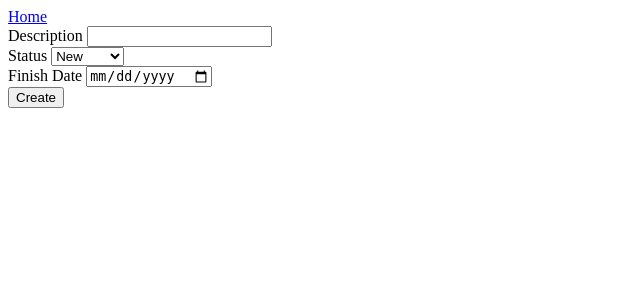
After one commit to nurlansapyzhan/homework_52_nurlan_sapyzhan, a Django app: page /task/add/ in a window 1280 px wide. The commit adds this page. Shown: the top 300 px of the page, without its empty margins (0-640 px from the left). Run offline with Django 4.2, Linux system fonts and the light colour scheme.

Commit message:
Функционал добавления и изменения файлов
Добавил функционал добавления и изменил файл index.html

```diff
--- a/App/to_do_list/templates/index.html
+++ b/App/to_do_list/templates/index.html
@@ -8,10 +8,7 @@
 <h1 class="welcome_header">To Do List</h1>
 <a href="/task/add" class="add_link">Add task</a>
 {% for task in tasks %}
-    <h2>{{ task.description }} - {{ task.status }}</h2>
-    <p>
-        <a href="#" class="detail-link">More</a>
-    </p>
+    <h2>{{ task.description }} - {{ task.status }} {{ task.finish_date }}</h2>
 {% endfor %}
 </body>
 </html>
--- /dev/null
+++ b/App/to_do_list/templates/task_create.html
@@ -0,0 +1,38 @@
+<!DOCTYPE html>
+<html lang="en">
+<head>
+    <meta charset="UTF-8">
+    <title>New Task</title>
+</head>
+<body>
+<div class="header">
+    <a href="/" class="home_link">Home</a>
+</div>
+<div class="container">
+    <div class="form">
+        <form action="/task/add/" method="post">
+            {% csrf_token %}
+            <div class="form_row">
+                <label for="description">Description</label>
+                <input type="text" id="description" name="description">
+            </div>
+            <div class="form_row">
+                <label for="status">Status</label>
+                <select name="status" id="status">
+                    <option value="new">New</option>
+                    <option value="in order">In order</option>
+                    <option value="finished">Finished</option>
+                </select>
+            </div>
+            <div class="form_row">
+                <label for="finish_date">Finish Date</label>
+                <input type="date" id="finish_date" name="finish_date">
+            </div>
+            <div class="form_row">
+                <button type="submit">Create</button>
+            </div>
+        </form>
+    </div>
+</div>
+</body>
+</html>
--- a/App/to_do_list/urls.py
+++ b/App/to_do_list/urls.py
@@ -2,10 +2,9 @@ from django.urls import path
 
 from to_do_list.views import base
 
-from to_do_list.views.tasks import detail_view
+from to_do_list.views.tasks import add_task
 
 urlpatterns = [
     path('', base.index_view),
     path('task/add/', add_task),
-    path('article/', detail_view),
 ]
--- a/App/to_do_list/views/tasks.py
+++ b/App/to_do_list/views/tasks.py
@@ -0,0 +1,16 @@
+from django.core.handlers.wsgi import WSGIRequest
+from django.shortcuts import render, redirect
+
+from to_do_list.models import Task
+
+
+def add_task(request: WSGIRequest):
+    if request.method == "GET":
+        return render(request, 'task_create.html')
+    task_data = {
+        'description': request.POST.get('description'),
+        'status': request.POST.get('status'),
+        'finish_date': request.POST.get('finish_date')
+    }
+    Task.objects.create(**task_data)
+    return redirect('/')
```
